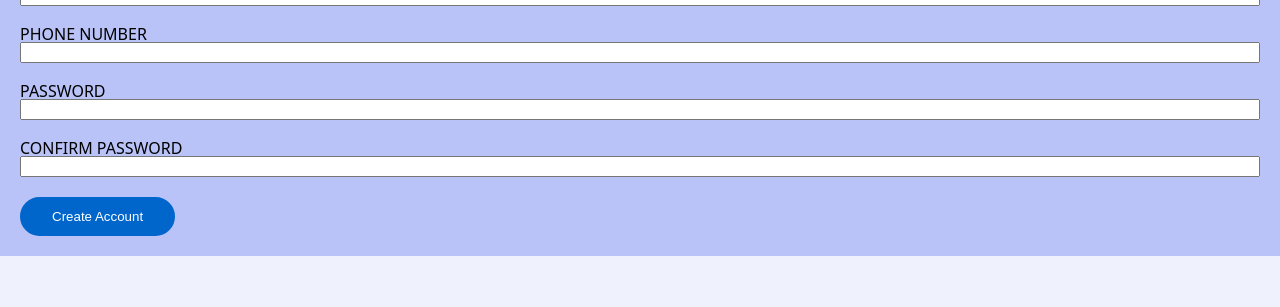
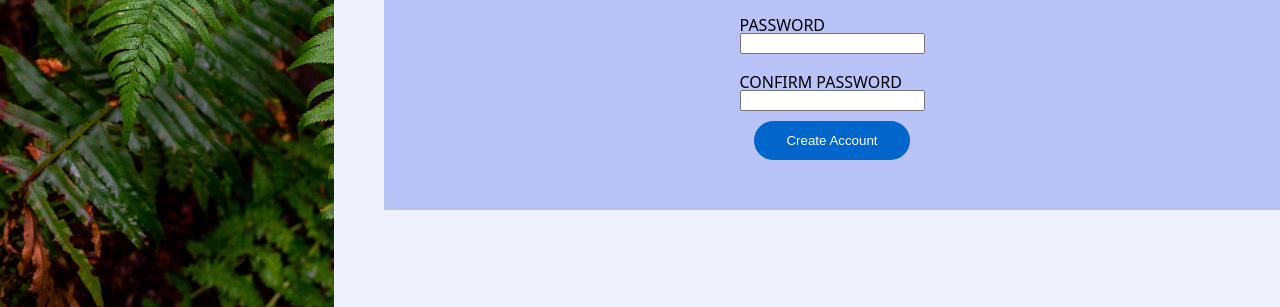
Before and after one commit to IgnacioMarucco/odin-form, a plain HTML site: page index.html in a window 1280 px wide. Shown: the part 493-800 px from the top of the page. Drawn offline with Linux system fonts and the light colour scheme; a web font is replaced by a local one.

Commit message:
Responsive

```diff
--- a/main.css
+++ b/main.css
@@ -54,6 +54,11 @@ table {
   background-color: #eff1fc;
 }
 
+body {
+  display: flex;
+  flex-direction: column;
+}
+
 header {
   background: url(./images/halie-west-25xggax4bSA-unsplash.jpg);
   background-size: cover;
@@ -80,6 +85,12 @@ header {
   height: 150px;
 }
 
+main {
+  display: flex;
+  flex-direction: column;
+  justify-content: center;
+  align-items: center;
+}
 .hero {
   margin: 20px 0;
   padding: 10px;
@@ -88,13 +99,19 @@ header {
 }
 
 form {
+  width: 95vw;
   background-color: #bac3f8;
 
-  padding: 20px;
+  padding: 50px 0;
+
+  display: flex;
+  flex-direction: column;
+  align-items: center;
+  justify-content: center;
 }
 
 .container-input {
-  margin: 20px 0;
+  margin: 10px 0;
 
   display: flex;
   flex-direction: column;
@@ -113,3 +130,27 @@ button:hover{
 transition : 500ms;
 padding: 10px 50px;
 }
+
+/* Media Queries */
+
+@media (min-width: 768px) {
+  form {
+    max-width: 70vw;
+  }
+  .container-input {
+    max-width: 60vw;
+  }
+}
+
+@media (min-width: 1024px) {
+  body {
+    flex-direction: row;
+  }
+
+  header {
+    height: 100vh;
+    width: 70vw;
+
+    margin-right: 50px;
+  }
+}
```
Also changed, not shown: index.html (+0 -1 lines).
